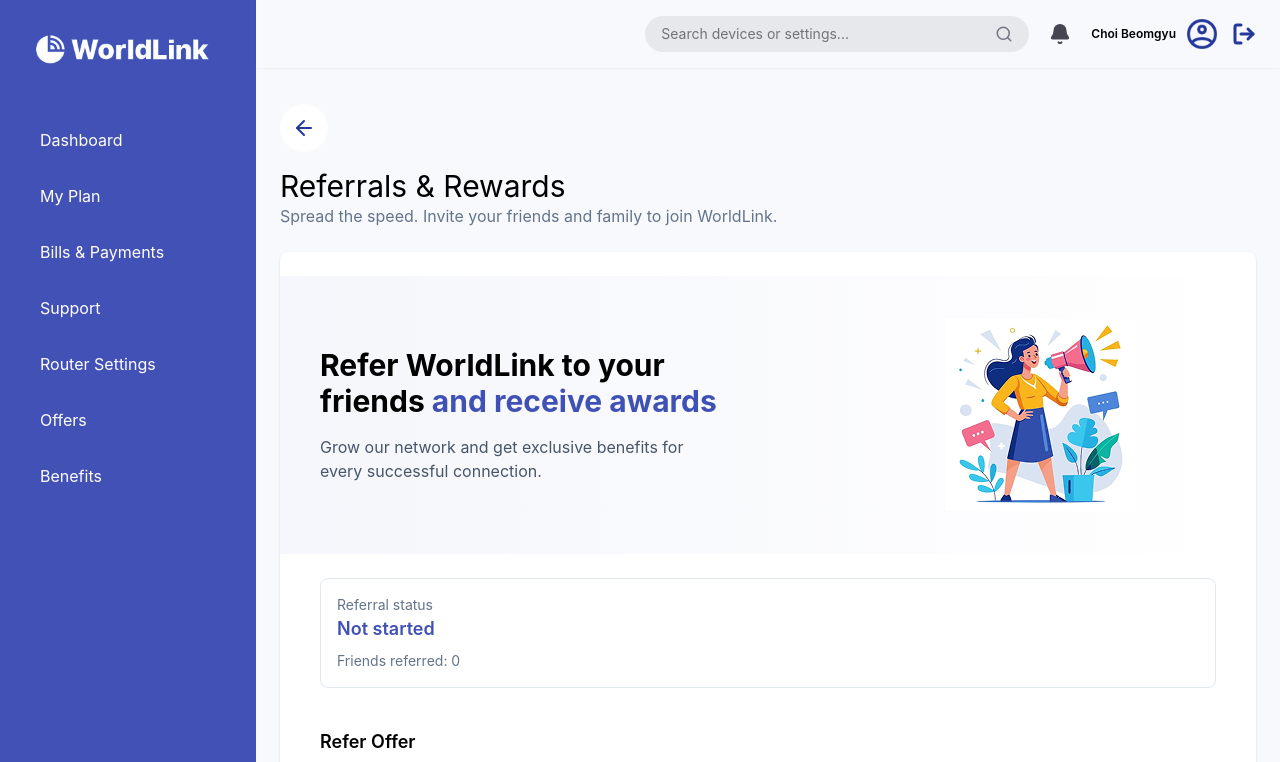
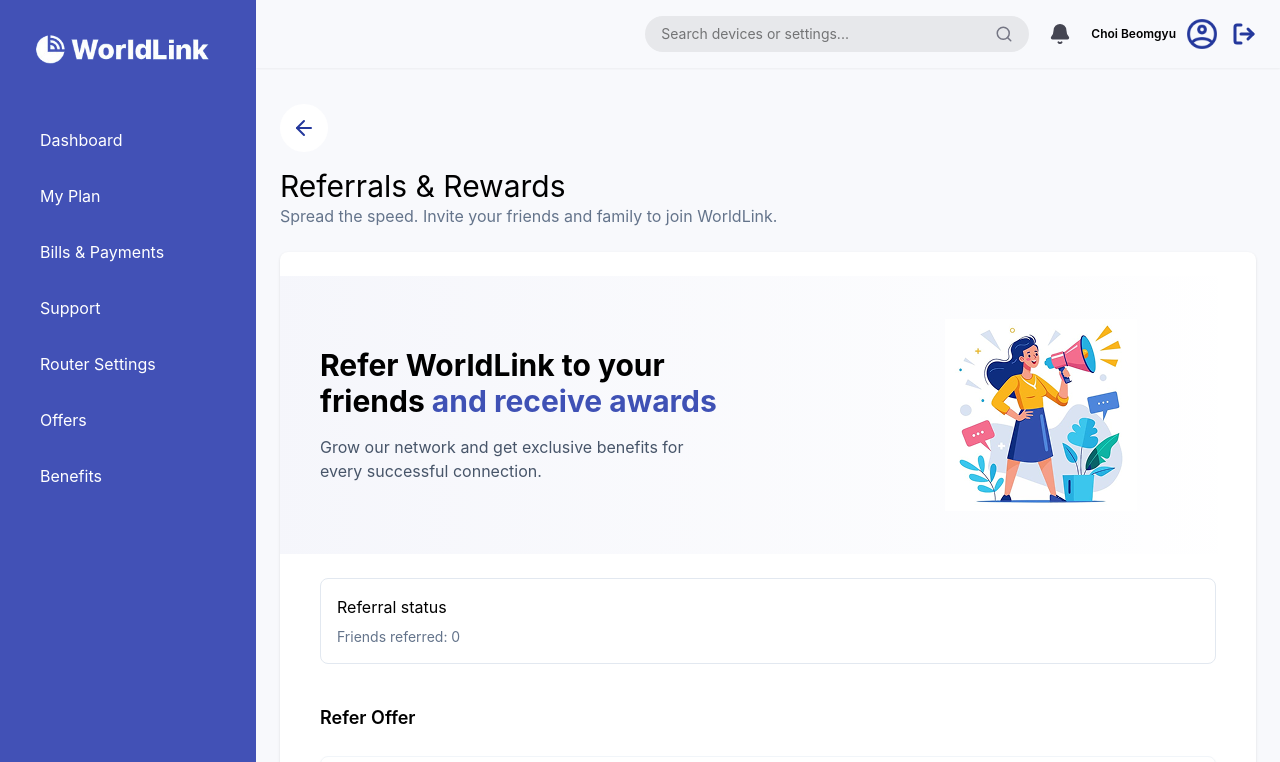
Before and after one commit to shi26tal/worldlink_project, a React (Vite) app: page /refer in a window 1280 px wide. Shown: the top 762 px of the page. Built offline with nearby package versions, Linux system fonts and the light colour scheme.

Commit message:
edited the redux

```diff
--- a/src/components/ReferBanner.tsx
+++ b/src/components/ReferBanner.tsx
@@ -1,15 +1,12 @@
 import { useNavigate } from "react-router";
 import { Gift } from "lucide-react";
-import { useDispatch } from "react-redux";
-import { startReferral } from "../redux";
-import type { AppDispatch } from "../redux/store";
+
 
 const ReferBanner = () => {
   const navigate = useNavigate();
-  const dispatch = useDispatch<AppDispatch>();
+
 
   const handleClick = () => {
-    dispatch(startReferral());
 
     navigate('/refer')
   };
--- a/src/pages/ReferPage.tsx
+++ b/src/pages/ReferPage.tsx
@@ -26,10 +26,6 @@
   };
 
   const dispatch = useDispatch<AppDispatch>();
-
-  const referralStarted = useSelector(
-    (state: RootState) => state.referralStarted,
-  );
 
   const referralCount = useSelector((state: RootState) => state.referralCount);
 
@@ -95,11 +91,8 @@
 
         <div className="px-6 md:px-10 pt-6">
           <div className="border border-[#E2E8F0] rounded-lg p-4">
-            <p className="text-sm text-[#64748B]">Referral status</p>
+            <p className="text-base">Referral status</p>
 
-            <p className="text-lg font-semibold text-[#3F51B5]">
-              {referralStarted ? "Referral process started" : "Not started"}
-            </p>
 
             <p className="text-sm text-[#64748B] mt-2">
               Friends referred: {referralCount}
--- a/src/redux/index.ts
+++ b/src/redux/index.ts
@@ -1 +1 @@
-export {startReferral,openReferralForm,closeReferralForm,setFormData,submitReferral} from './referBanner/referAction'
+export {openReferralForm,closeReferralForm,setFormData,submitReferral} from './referBanner/referAction'
--- a/src/redux/referBanner/referAction.ts
+++ b/src/redux/referBanner/referAction.ts
@@ -1,12 +1,8 @@
-import { CLOSE_REFERRAL_FORM, OPEN_REFERRAL_FORM, SET_FORM_DATA, START_REFERRAL, SUBMIT_REFERRAL } from "./referTypes"
+import { CLOSE_REFERRAL_FORM, OPEN_REFERRAL_FORM, SET_FORM_DATA, SUBMIT_REFERRAL } from "./referTypes"
 
 
 
-export const startReferral = ()=> {
-    return {
-        type: START_REFERRAL
-    }
-}
+
 
 export const openReferralForm = ()=> {
     return {
--- a/src/redux/referBanner/referReducer.ts
+++ b/src/redux/referBanner/referReducer.ts
@@ -1,4 +1,4 @@
-import { CLOSE_REFERRAL_FORM, OPEN_REFERRAL_FORM, SET_FORM_DATA, START_REFERRAL, SUBMIT_REFERRAL } from "./referTypes"
+import { CLOSE_REFERRAL_FORM, OPEN_REFERRAL_FORM, SET_FORM_DATA, SUBMIT_REFERRAL } from "./referTypes"
 
 export type FormData = {
     fullName: string,
@@ -28,9 +28,6 @@
 
 type ReferAction =
     | {
-        type: "START_REFERRAL"
-    }
-    | {
         type: "OPEN_REFERRAL_FORM"
     }
     | {
@@ -50,12 +47,6 @@
 
 const referReducer = (state:ReferState = initialState, action : ReferAction) => {
     switch (action.type){
-        case START_REFERRAL:
-            return{
-                ...state,
-                referralStarted: false,
-
-            };
         case OPEN_REFERRAL_FORM:
             return{
                 ...state,
--- a/src/redux/referBanner/referTypes.ts
+++ b/src/redux/referBanner/referTypes.ts
@@ -1,4 +1,4 @@
-export const START_REFERRAL = "START_REFERRAL";
+
 export const OPEN_REFERRAL_FORM = "OPEN_REFERRAL_FORM";
 export const CLOSE_REFERRAL_FORM = "CLOSE_REFERRAL_FORM";
 export const SET_FORM_DATA = "SET_FORM_DATA";
```
